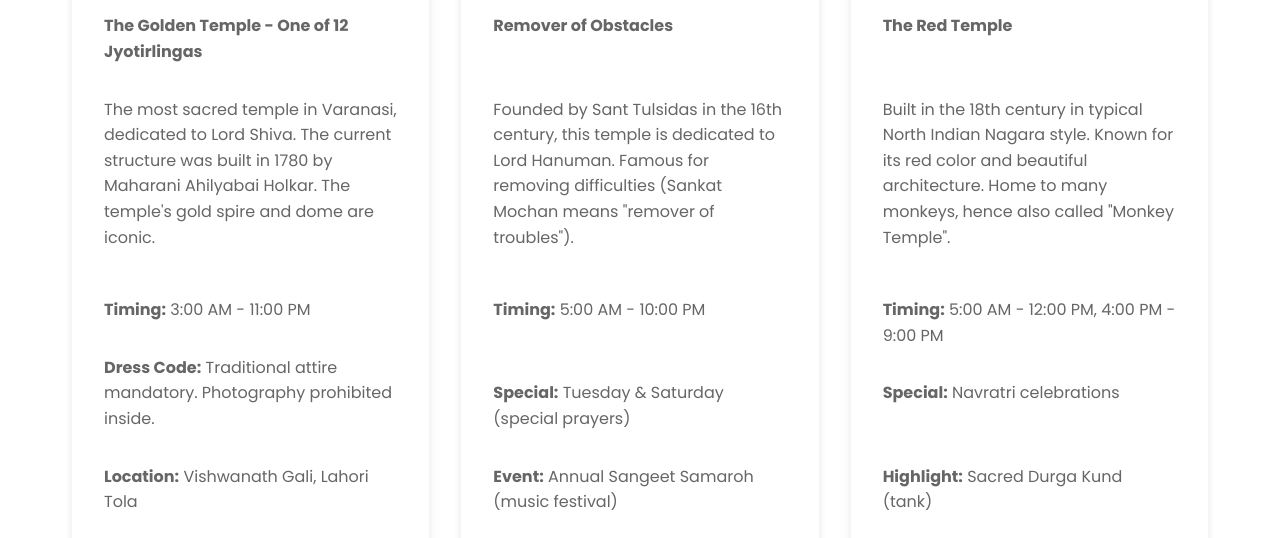
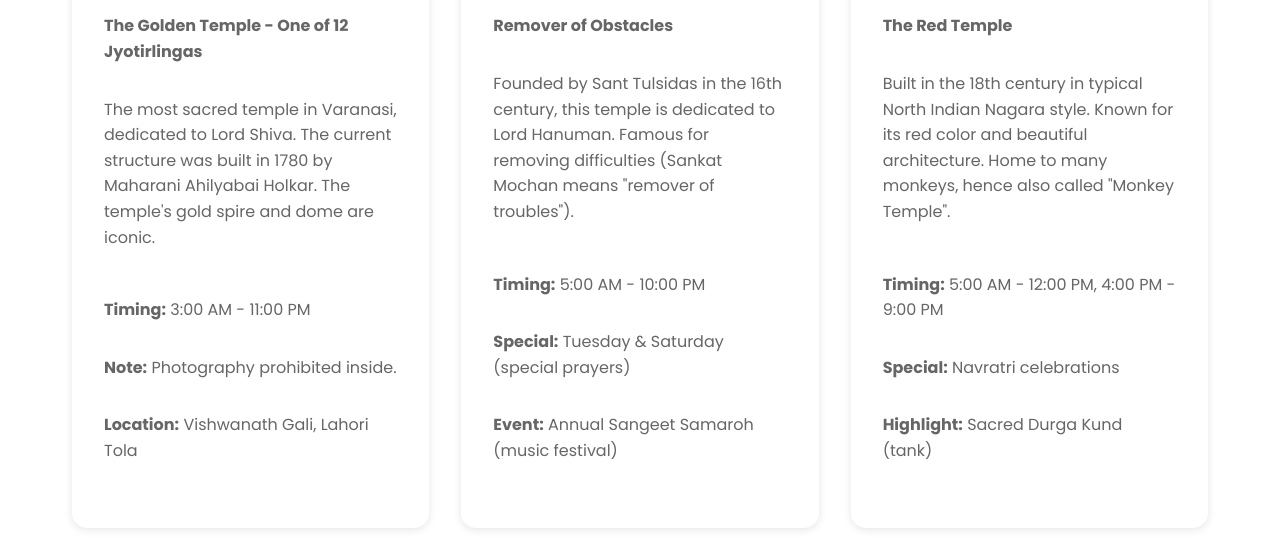
Before and after one commit to vinkumar727-creator/vns, a plain HTML site: page temples.html in a window 1280 px wide. Shown: the part 1220-1758 px from the top of the page. Drawn offline with nearby package versions, Linux system fonts and the light colour scheme.

Commit message:
templs page updated content

```diff
--- a/temples.html
+++ b/temples.html
@@ -76,7 +76,7 @@
                         <p><strong>The Golden Temple - One of 12 Jyotirlingas</strong></p>
                         <p>The most sacred temple in Varanasi, dedicated to Lord Shiva. The current structure was built in 1780 by Maharani Ahilyabai Holkar. The temple's gold spire and dome are iconic.</p>
                         <p style="margin-top: 15px;"><strong>Timing:</strong> 3:00 AM - 11:00 PM</p>
-                        <p><strong>Dress Code:</strong> Traditional attire mandatory. Photography prohibited inside.</p>
+                        <p><strong>Note:</strong> Photography prohibited inside.</p>
                         <p><strong>Location:</strong> Vishwanath Gali, Lahori Tola</p>
                     </div>
                 </div>
```
